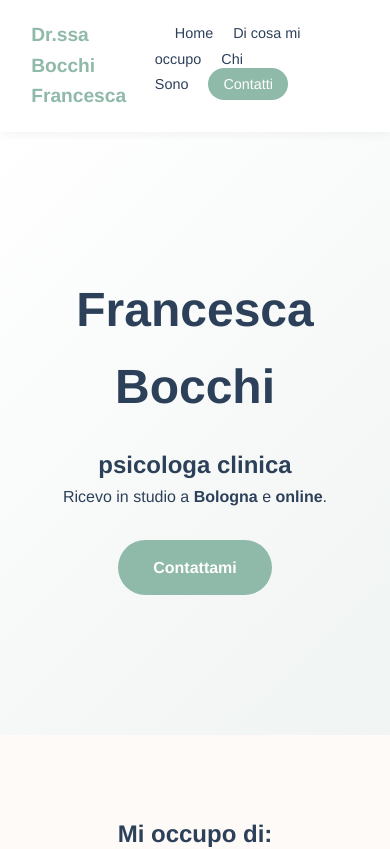
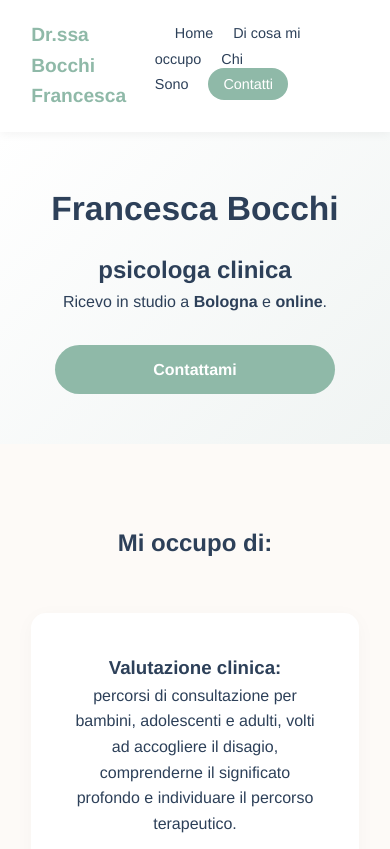
Before and after one commit to chiaracasali3101/Sito_psicologa, a Vue app: page / in a window 390 px wide. Shown: the top 849 px of the page. Built offline with nearby package versions, Linux system fonts and the light colour scheme.

Commit message:
responsive

```diff
--- a/src/style.css
+++ b/src/style.css
@@ -228,52 +228,63 @@ nav {
   line-height: 1.5;
 }
 
-/* Layout a tre colonne */
+/* ==========================================
+   HERO SECTION (Responsive & layout a 3 colonne)
+   ========================================== */
+
+/* Layout contenitore su Desktop */
 .hero-flex-layout {
   display: flex;
   align-items: center;
   justify-content: space-between;
-  max-width: 1300px; /* Larghezza massima del blocco */
+  max-width: 1400px;
   margin: 0 auto;
-  padding: 60px 20px;
+  padding: 40px 20px;
 }
 
-/* Gestione delle colonne di testo e immagini */
 .hero-content {
-  flex: 2; /* Diamo più spazio al testo centrale */
+  flex: 2;
   text-align: center;
 }
 
 .hero-side-img {
-  flex: 1; /* Spazio uguale per le immagini laterali */
+  flex: 1;
   display: flex;
   justify-content: center;
 }
 
-/* Controllo dimensione delle immagini */
 .hero-side-img img {
   width: 100%;
-  max-width: 180px; /* Regola questa misura per ingrandire o rimpicciolire le due immagini */
+  max-width: 250px;
   height: auto;
-  opacity: 0.75; /* Le rende delicate */
+  opacity: 0.85;
+  transition: all 0.3s ease;
 }
 
-/* RESPONSIVE: Sui telefoni nascondiamo le immagini laterali per lasciare spazio al testo */
+/* --- ADATTAMENTO PER TELEFONI (Schermi < 768px) --- */
 @media (max-width: 768px) {
+  .hero {
+    padding: 40px 5%; /* Riduce lo spazio vuoto in alto e in basso */
+  }
+
   .hero-flex-layout {
-    flex-direction: column;
-    padding: 40px 20px;
+    flex-direction: column; /* Dispone gli elementi dall'alto verso il basso */
+    padding: 10px 0;
   }
+
+  /* Nasconde le due immagini laterali per far spazio al testo */
   .hero-side-img {
-    display: none; /* Nasconde le immagini sui display piccoli così il testo non si stringe */
+    display: none;
+  }
+
+  .hero h1 {
+    font-size: 2.1rem; /* Riduce la dimensione del titolo sul telefono */
+    margin-bottom: 15px;
+  }
+
+  .cta-main {
+    width: 100%; /* Rende il pulsante comodo da cliccare col pollice */
+    max-width: 280px;
+    padding: 12px 20px;
   }
 }
-
-/* Controllo dimensione delle immagini */
-.hero-side-img img {
-  width: 100%;
-  max-width: 250px; /* Prima era 180px: alzando questo valore l'immagine si ingrandisce */
-  height: auto;
-  opacity: 0.75;
-  transition: all 0.3s ease; /* Rende morbido l'adattamento */
-}
```
